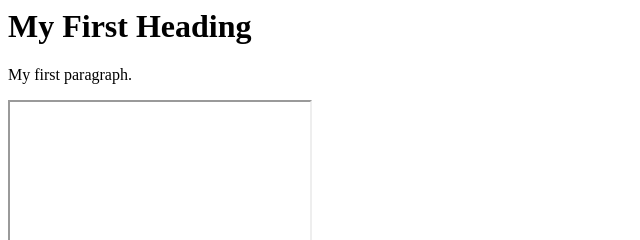
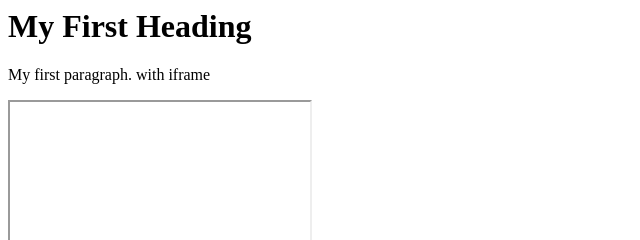
Before and after one commit to hafsaelgarda/testdownloadPDF, a plain HTML site: page index.html in a window 1280 px wide. Shown: the top 240 px of the page, 0-640 px from the left. Drawn offline with Linux system fonts and the light colour scheme.

Commit message:
Update index.html

```diff
--- a/index.html
+++ b/index.html
@@ -3,7 +3,7 @@
 
 <h1>My First Heading</h1>
 
-<p>My first paragraph.</p>
+<p>My first paragraph. with iframe</p>
 
 <iframe data="https://www.ecam.fr/wp-content/uploads/sites/3/2016/06/Exemple-fichier-PDF-1.pdf" width="300" height="200"></iframe>
 
```
